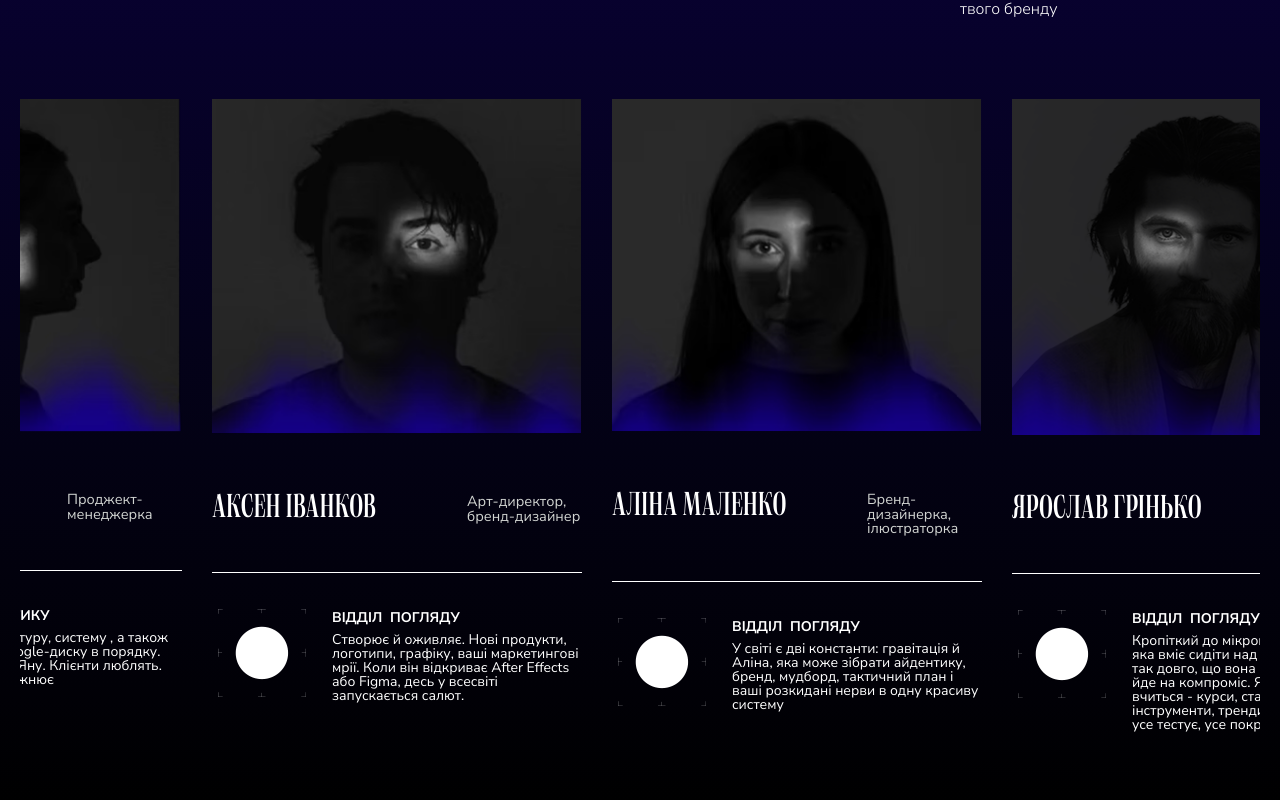
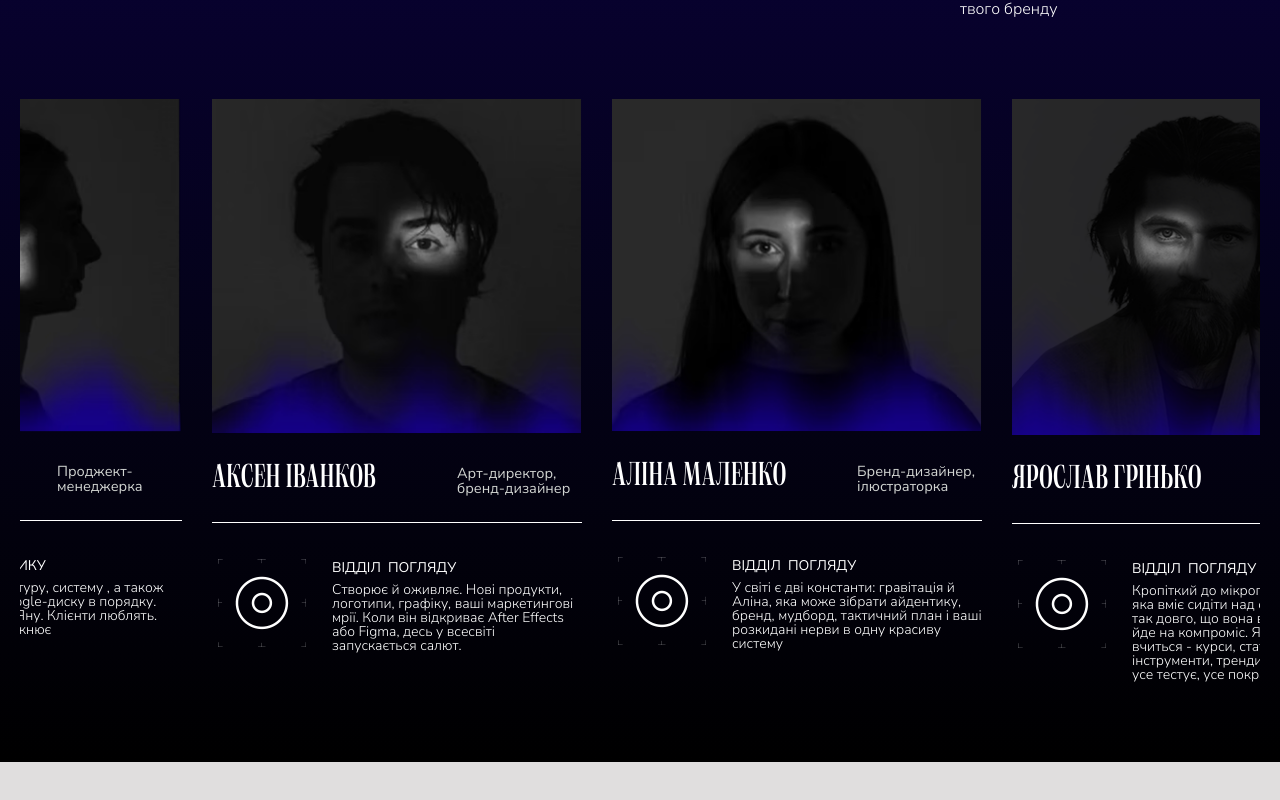
Before and after one commit to frontwebil/bozabrand, a Next.js app: page / in a window 1280 px wide. Shown: the part 2427-3227 px from the top of the page. After the commit the page ends 3189 px from the top, so only its background shows below. Built offline with nearby package versions, Linux system fonts and the light colour scheme.

Commit message:
update gifs

```diff
--- a/src/Components/Team/Team.css
+++ b/src/Components/Team/Team.css
@@ -78,8 +78,9 @@
 }
 
 .team-card-top {
-  padding: 60px 0 45px;
+  padding: 30px 0 25px;
   display: flex;
+  align-items: center;
   justify-content: space-between;
   border-bottom: 1px solid #ffffff;
   gap: 20px;
@@ -94,7 +95,7 @@
 }
 
 .team-card-top-position {
-  max-width: 115px;
+  max-width: 125px;
   font-weight: 400;
   font-size: 14.49px;
   line-height: 14.47px;
@@ -122,6 +123,7 @@
 }
 
 .team-card-bottom-description {
+  font-weight: 300;
   font-size: 14px;
   line-height: 14px;
   max-width: 260px;
@@ -129,6 +131,7 @@
 }
 
 .team-card-bottom-description span {
-  font-weight: 700;
+  text-transform: uppercase;
+  font-weight: 400;
   line-height: 30px;
 }
--- a/src/Components/Team/Team.tsx
+++ b/src/Components/Team/Team.tsx
@@ -58,7 +58,7 @@ const teamMembers = [
     id: 4,
     image: "/Team/4.png",
     name: "Аліна маленко",
-    position: "Бренд-дизайнерка, ілюстраторка",
+    position: "Бренд-дизайнер, ілюстраторка",
     departmentImage: "/Team/department/sensor3.gif",
     departmentAlt: "Poglyad",
     description: (
```
Also changed, not shown: public/Team/department/sensor3.gif, public/Team/department/sensor6.gif.
